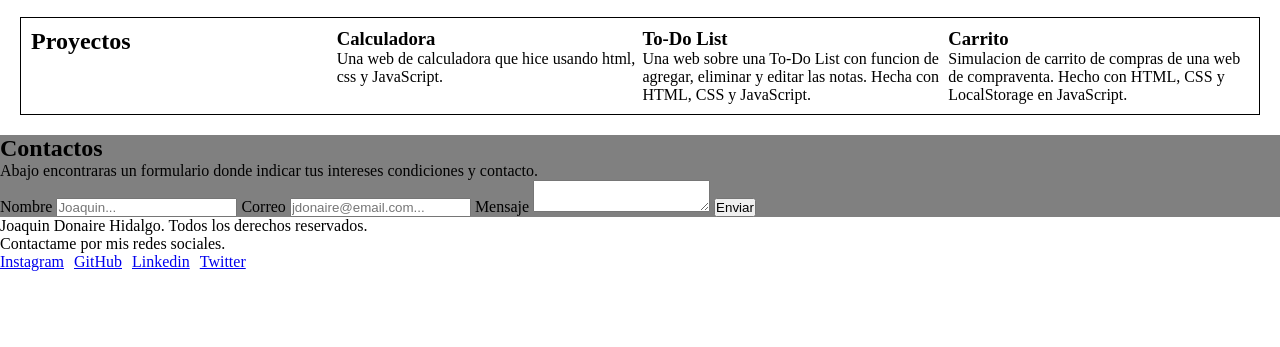
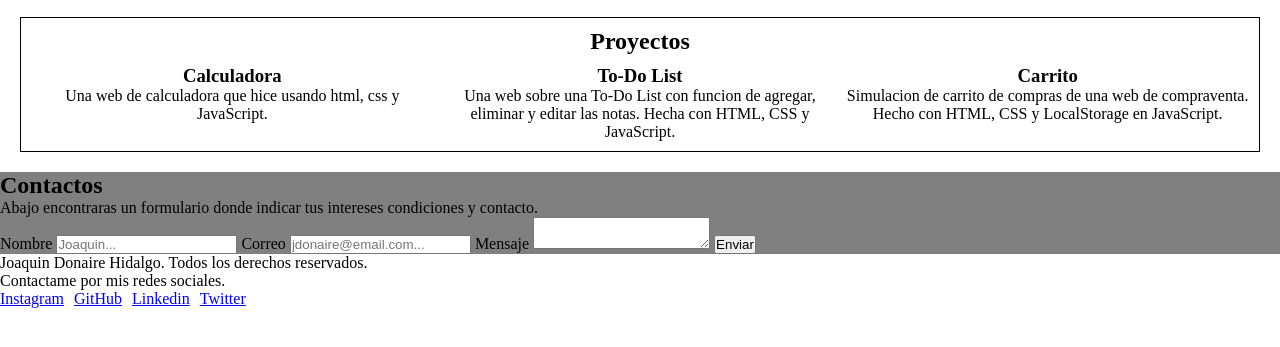
Before and after one commit to joaquiinDH/personal-portfolio, a plain HTML site: page index.html in a window 1280 px wide. Shown: the part 85-432 px from the top of the page. Drawn offline with Linux system fonts and the light colour scheme.

Commit message:
Implementado el primer diseño dinamico con DOM en Proyectos

```diff
--- a/index.html
+++ b/index.html
@@ -33,27 +33,7 @@
         </section>
         <section class="proyectos" id="proyectos-id">
             <h2>Proyectos</h2>
-            <article>
-                <h3>Calculadora</h3>
-                <p>
-                    Una web de calculadora que hice usando html, css y JavaScript.
-                </p>
-            </article>
-            <article>
-                <h3>To-Do List</h3>
-                <p>
-                    Una web sobre una To-Do List con funcion de agregar, eliminar y editar las notas.
-                    Hecha con HTML, CSS y JavaScript.
-                </p>
-            </article>
-
-            <article>
-                <h3>Carrito</h3>
-                <p>
-                    Simulacion de carrito de compras de una web de compraventa. Hecho con HTML, CSS y LocalStorage
-                    en JavaScript.
-                </p>
-            </article>
+            <div class="proyectos-lista"></div>
         </section>
         <section class="contacto" id="contacto-id">
             <h2>Contactos</h2>
--- a/script.js
+++ b/script.js
@@ -8,3 +8,29 @@ function toggleMenu() {
 }
 
 menuButton.addEventListener("click", toggleMenu)
+
+const proyectos = [
+    {
+        titulo: "Calculadora",
+        descripcion: "Una web de calculadora que hice usando html, css y JavaScript."
+    },
+    {
+        titulo: "To-Do List",
+        descripcion: "Una web sobre una To-Do List con funcion de agregar, eliminar y editar las notas. Hecha con HTML, CSS y JavaScript."
+    },
+    {
+        titulo: "Carrito",
+        descripcion: "Simulacion de carrito de compras de una web de compraventa. Hecho con HTML, CSS y LocalStorage en JavaScript."
+    }
+];
+
+const proyectosContenedor = document.querySelector(".proyectos-lista")
+let varibleHTML = ""
+
+proyectos.forEach(
+    function(proyecto) {
+        varibleHTML += `<article><h3>${proyecto.titulo}</h3><p>${proyecto.descripcion}</p></article>`
+    }
+)
+
+proyectosContenedor.innerHTML = varibleHTML
--- a/styles.css
+++ b/styles.css
@@ -6,10 +6,17 @@
 h1 {
     color: rgb(235, 208, 55);
 }
+
 .proyectos{
+    text-align: center;
+
     border: 1px solid black;
     padding: 10px;
     margin: 20px;
+}
+
+.proyectos-lista{
+    margin-top: 10px;
     display: grid;
     gap: 5px;
     grid-template-columns: repeat(auto-fit, minmax(250px, 1fr));
```
